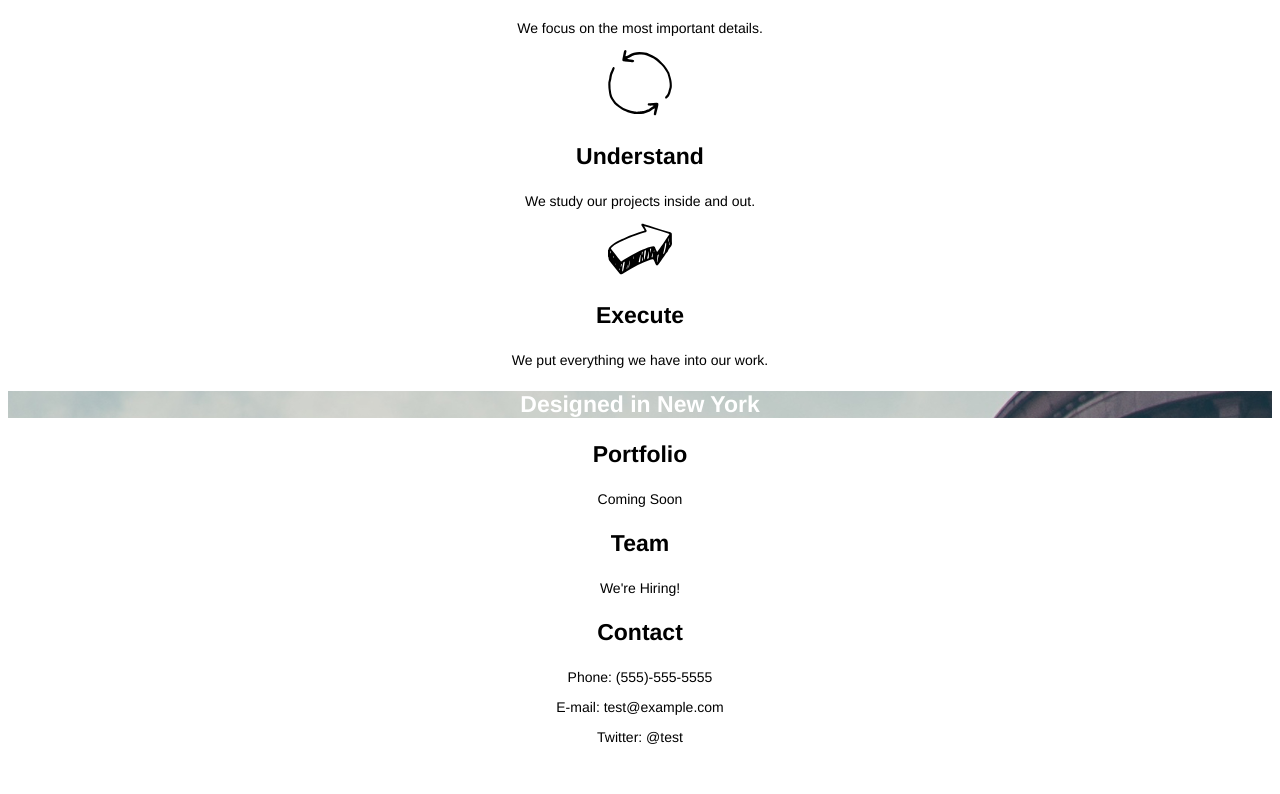
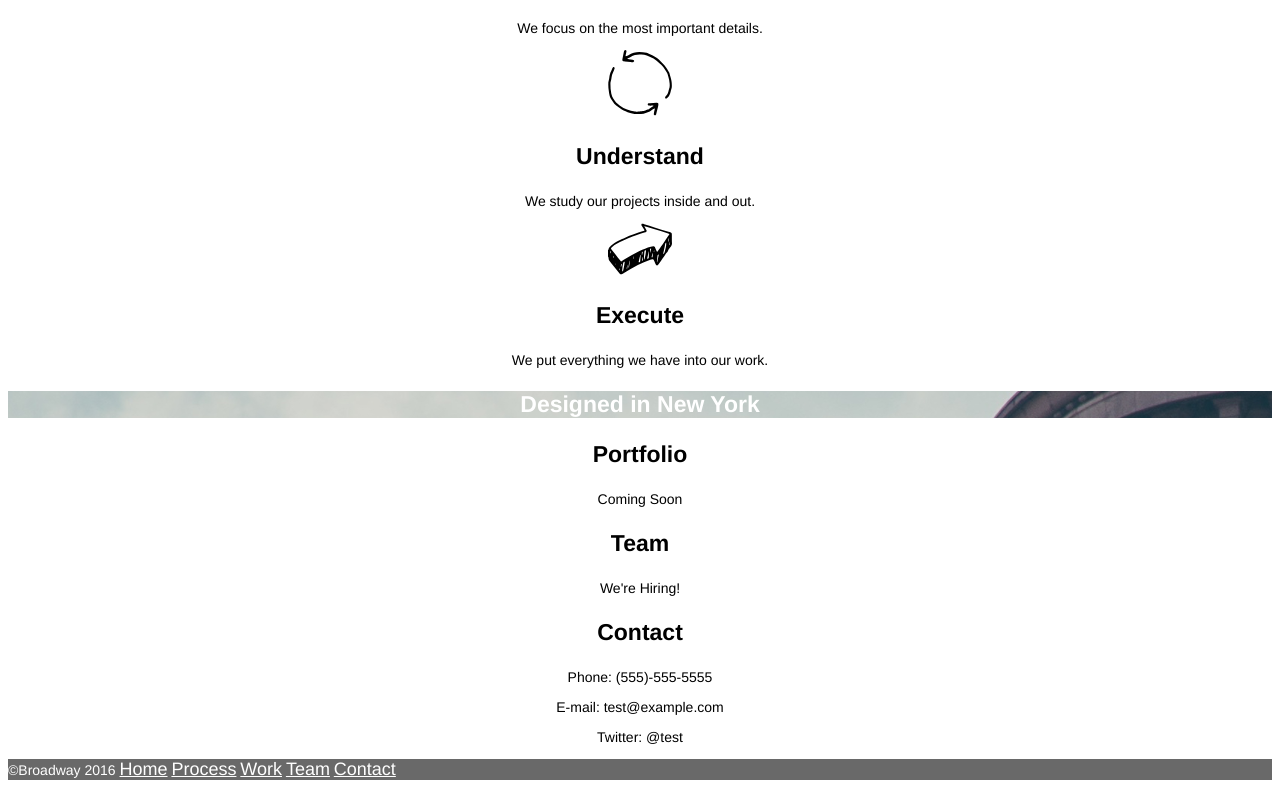
Before and after one commit to KayLance/Broadway, a plain HTML site: page index.html in a window 1280 px wide. Shown: the part 517-1311 px from the top of the page. Before the commit the page ends 1276 px from the top, so only its background shows below. Drawn offline with Linux system fonts and the light colour scheme; files whose address does not match are found by name.

Commit message:
Update footer and nav tags, finalize page.

```diff
--- a/index.html
+++ b/index.html
@@ -12,20 +12,20 @@
           <a class="menu" href="#">Home</a>
         </p>
         <p>
-          <a class="menu" href="process">Process</a>
+          <a class="menu" href="#process">Process</a>
         </p>
         <p>
-          <a class="menu" href="work">Work</a>
+          <a class="menu" href="#work">Work</a>
         </p>
         <p>
-          <a class="menu" href="team">Team</a>
+          <a class="menu" href="#team">Team</a>
         </p>
         <p>
-          <a class="menu" href="contact">Contact</a>
+          <a class="menu" href="#contact">Contact</a>
         </p>
     </div>
     <!--Process Section-->
-    <div class="body">
+    <div class="body" id="process">
     <h2>Our Process</h2>
     <img src="/Users/klance/Desktop/Broadway/resources/images/identify.svg">
     <h3>Identify</h3>
@@ -42,15 +42,30 @@
       <h3>Designed in New York</h3>
     </div>
     <!--About Section-->
-    <div class="body">
+    <div class="body" id="work">
     <h3>Portfolio</h3>
     <p>Coming Soon</p>
+    </div>
+    <div class="body" id="team">
     <h3>Team</h3>
     <p>We're Hiring!</p>
+    </div>
+    <div class="body" id="contact">
     <h3>Contact</h3>
     <p>Phone: &#40;555&#41;-555-5555</p>
     <p>E-mail: test@example.com</p>
     <p>Twitter: @test</p>
+    </div>
+  </div>
+  <!--Footer-->
+  <div class="footer">
+    <p>&copy;Broadway 2016
+      <a class="menu" href="#">Home</a>
+      <a class="menu" href="#process">Process</a>
+    <a class="menu" href="#work">Work</a>
+    <a class="menu" href="#team">Team</a>
+    <a class="menu" href="#contact">Contact</a>
+  </p>
   </div>
   </body>
 </html>
--- a/resources/css/style.css
+++ b/resources/css/style.css
@@ -48,3 +48,10 @@ p {
     color:white;
 
   }
+
+  .footer {
+    background-color: dimgray;
+    color: white;
+    font-size: 11px;
+
+  }
```
